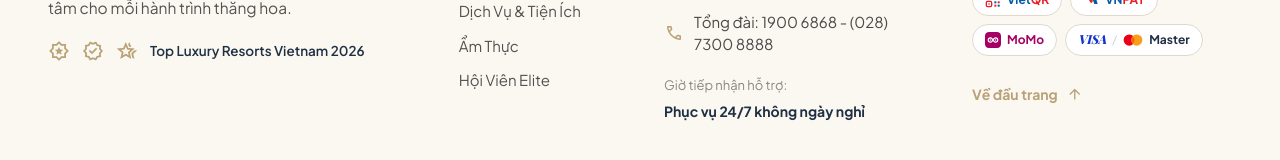
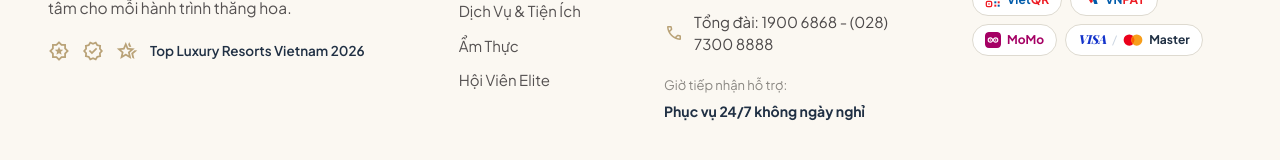
Before and after one commit to DVHorizon/CDPTW1-QuanLyKhachSan, a React (Vite) app in the folder frontend/: page / in a window 1280 px wide. Shown: the part 7017-7177 px from the top of the page. Built offline with nearby package versions, Linux system fonts and the light colour scheme; no server answers; a web font is replaced by a local one.

Commit message:
style(footer): xoa nut 'Ve dau trang' tinh vi da co nut Back to Top noi goc phai

```diff
--- a/frontend/src/components/layout/Footer.jsx
+++ b/frontend/src/components/layout/Footer.jsx
@@ -6,10 +6,6 @@ import { Link } from 'react-router-dom';
  * Cung cấp thông tin thương hiệu, danh mục liên kết, chi nhánh liên hệ và phương thức thanh toán
  */
 const Footer = () => {
-  const scrollToTop = () => {
-    window.scrollTo({ top: 0, behavior: 'smooth' });
-  };
-
   return (
     <footer className="w-full bg-[#fbf8f2] text-[#373435] pt-14 pb-8 border-t border-[#dedad0]">
       <div className="w-full px-4 sm:px-8 lg:px-12">
@@ -148,17 +144,6 @@ const Footer = () => {
                 </span>
               </span>
             </div>
-
-            <div className="pt-3">
-              <button
-                onClick={scrollToTop}
-                className="inline-flex items-center gap-2 text-[14px] font-bold text-[#b9a277] hover:text-[#203044] transition-colors cursor-pointer group"
-                type="button"
-              >
-                <span>Về đầu trang</span>
-                <span className="material-symbols-outlined text-[18px] group-hover:-translate-y-1 transition-transform">arrow_upward</span>
-              </button>
-            </div>
           </div>
         </div>
 
```
